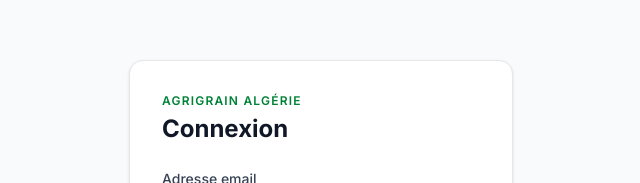
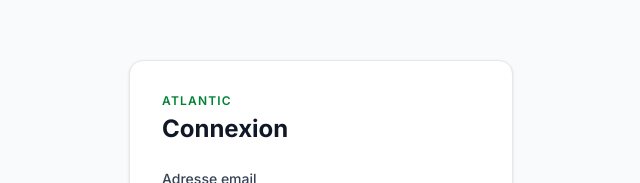
Before and after one commit to tct-debug/atlantic, a Next.js app: page /login in a window 1280 px wide. Shown: the part 151-334 px from the top of the page, without its empty margins (319-959 px from the left). Built offline with nearby package versions, Linux system fonts and the light colour scheme; a web font is replaced by a local one.

Commit message:
Fix: rename AgriGrain to Atlantic in admin dashboard

```diff
--- a/src/app/(admin)/admin/page.tsx
+++ b/src/app/(admin)/admin/page.tsx
@@ -38,7 +38,7 @@ export default async function AdminPage() {
         <div className="max-w-5xl mx-auto px-6 py-4 flex items-center justify-between">
           <div>
             <p className="text-xs font-semibold uppercase tracking-widest text-green-700">
-              AgriGrain Algérie
+              Atlantic
             </p>
             <h1 className="text-lg font-bold text-gray-900">Tableau de bord</h1>
           </div>
--- a/src/app/(auth)/login/page.tsx
+++ b/src/app/(auth)/login/page.tsx
@@ -36,7 +36,7 @@ export default function LoginPage() {
         <div className="bg-white rounded-xl border border-gray-200 shadow-sm p-8">
           <div className="mb-6">
             <p className="text-xs font-semibold uppercase tracking-widest text-green-700 mb-1">
-              AgriGrain Algérie
+              Atlantic
             </p>
             <h1 className="text-2xl font-bold text-gray-900">Connexion</h1>
           </div>
--- a/src/app/(client-portal)/portal/page.tsx
+++ b/src/app/(client-portal)/portal/page.tsx
@@ -5,7 +5,7 @@ export default function PortalPage() {
     <div className="min-h-screen flex items-center justify-center bg-gray-50 px-6">
       <div className="text-center">
         <p className="text-xs font-semibold uppercase tracking-widest text-green-700 mb-4">
-          AgriGrain Algérie
+          Atlantic
         </p>
         <h1 className="text-2xl font-bold text-gray-900 mb-2">Espace client</h1>
         <p className="text-gray-500 mb-8">
--- a/src/app/not-found.tsx
+++ b/src/app/not-found.tsx
@@ -5,7 +5,7 @@ export default function NotFound() {
     <div className="min-h-screen flex items-center justify-center bg-gray-50 px-6">
       <div className="text-center">
         <p className="text-xs font-semibold uppercase tracking-widest text-green-700 mb-4">
-          AgriGrain Algérie
+          Atlantic
         </p>
         <h1 className="text-7xl font-bold text-gray-900 mb-2">404</h1>
         <p className="text-gray-500 mb-8">Cette page n'existe pas.</p>
```
Also changed, not shown: .claude/settings.local.json.
